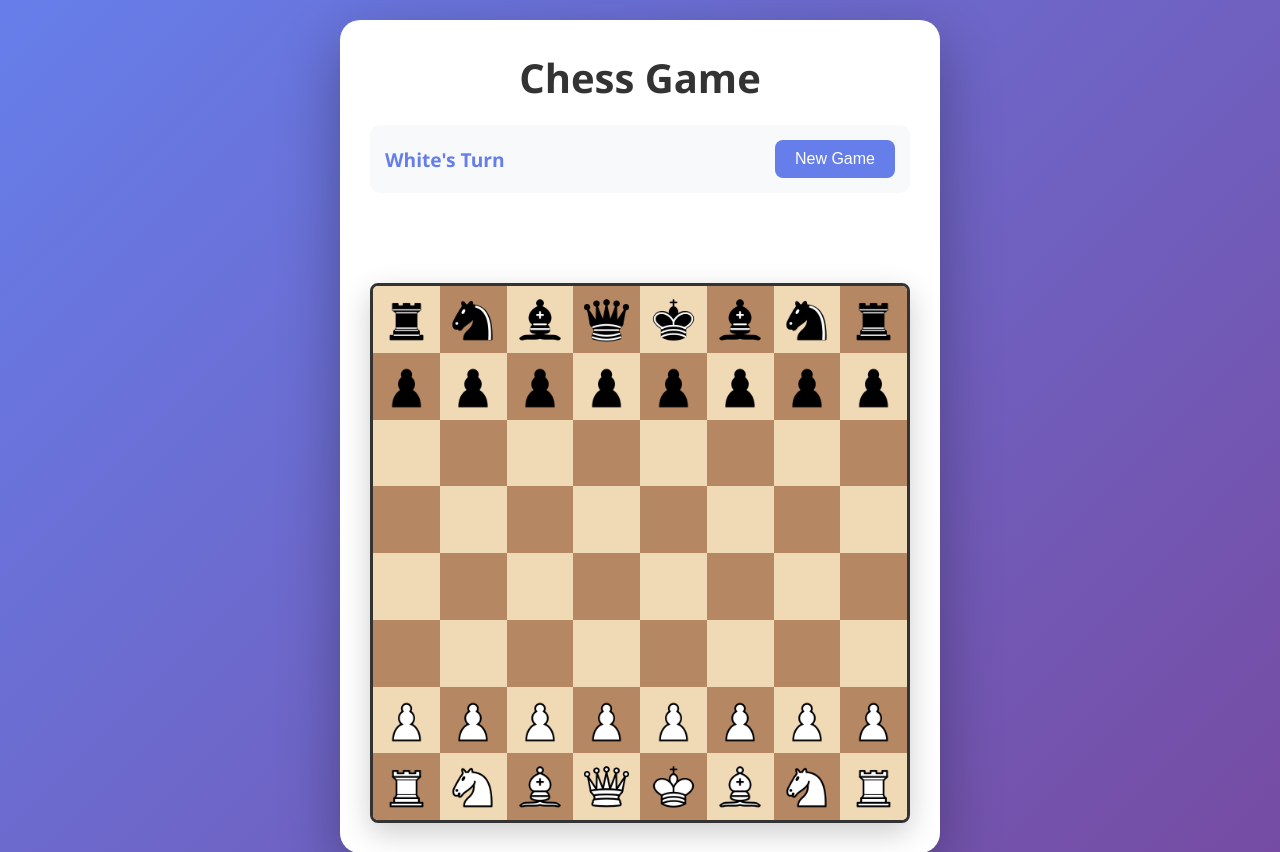
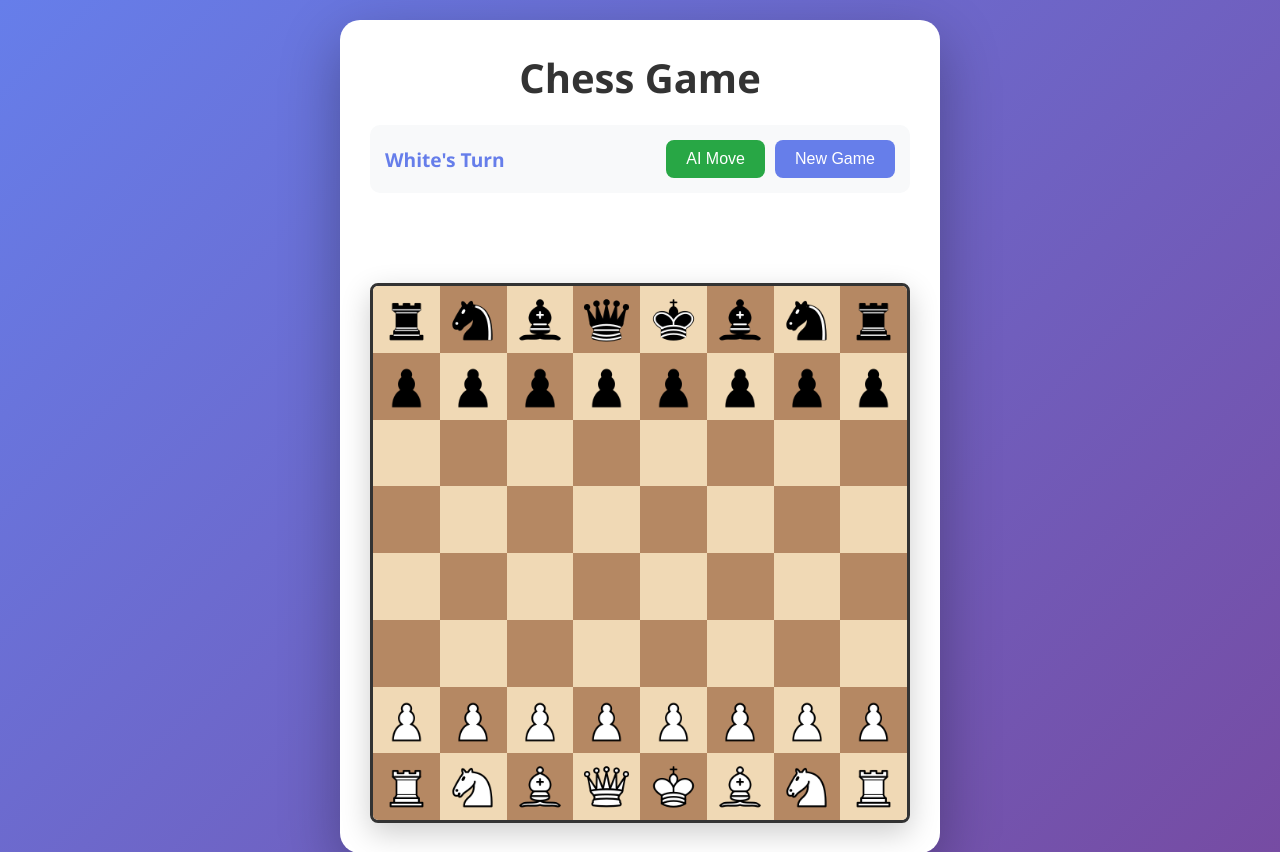
Before and after one commit to manemonymus/chess-game, a Flask app: page / in a window 1280 px wide. Shown: the top 852 px of the page. Run offline with Flask 3, Linux system fonts and the light colour scheme.

Commit message:
Added Lichess cloud AI - works without local installation

```diff
--- a/app.py
+++ b/app.py
@@ -84,6 +84,36 @@ def get_legal_moves():
         'success': True,
         'legal_moves': legal_moves
     })
+@app.route('/ai_move', methods=['POST'])
+def ai_move():
+    """Make an AI move using Lichess cloud API."""
+    game_id = session.get('game_id')
+
+    if not game_id or game_id not in games:
+        return jsonify({'success': False, 'error': 'No active game'})
+
+    data = request.json
+    difficulty = data.get('difficulty', 5)
+
+    game = games[game_id]
+
+    try:
+        move = game.getAIMove(difficulty)
+
+        if not move:
+            return jsonify({'success': False, 'message': 'AI could not find a move'})
+
+        from_row, from_col, to_row, to_col = move
+        success, message = game.makeMove(from_row, from_col, to_row, to_col)
+
+        return jsonify({
+            'success': success,
+            'message': message,
+            'board': game.board.tolist(),
+            'current_turn': game.current_turn
+        })
+    except Exception as e:
+        return jsonify({'success': False, 'message': f'AI error: {str(e)}'})
 
 if __name__ == '__main__':
     app.run(host='0.0.0.0', port=5000)
--- a/chess_game.py
+++ b/chess_game.py
@@ -552,6 +552,101 @@ class ChessGame:
 
         return (True, message)
 
+    def boardToFEN(self):
+        """Convert current board to FEN notation for Stockfish."""
+        fen_rows = []
+        for row in range(8):
+            empty = 0
+            fen_row = ""
+            for col in range(8):
+                piece = self.board[row][col]
+                if piece == '__':
+                    empty += 1
+                else:
+                    if empty > 0:
+                        fen_row += str(empty)
+                        empty = 0
+                    # Convert piece notation: 'wp' -> 'P', 'bp' -> 'p'
+                    piece_char = piece[1]  # Get piece type (p, n, b, r, q, k)
+                    if piece[0] == 'w':
+                        fen_row += piece_char.upper()
+                    else:
+                        fen_row += piece_char.lower()
+            if empty > 0:
+                fen_row += str(empty)
+            fen_rows.append(fen_row)
+
+        fen_board = '/'.join(fen_rows)
+        turn = 'w' if self.current_turn == 'w' else 'b'
+
+        # FEN format: board turn castling en_passant halfmove fullmove
+        return f"{fen_board} {turn} - - 0 1"
+
+    def getAIMove(self, difficulty=1):
+        """
+        Get best move using Lichess cloud API.
+
+        Args:
+            difficulty: 1-8 (1 = easiest, 8 = strongest)
+
+        Returns:
+            (from_row, from_col, to_row, to_col) tuple
+        """
+        import requests
+
+        # Convert board to FEN
+        fen = self.boardToFEN()
+
+        # Call Lichess API
+        try:
+            url = "https://lichess.org/api/cloud-eval"
+            params = {
+                'fen': fen,
+                'multiPv': 1
+            }
+
+            response = requests.get(url, params=params, timeout=5)
+
+            if response.status_code == 200:
+                data = response.json()
+
+                if 'pvs' in data and len(data['pvs']) > 0:
+                    # Get best move from response
+                    best_move = data['pvs'][0]['moves'].split()[0]
+
+                    # Convert UCI format "e2e4" to coordinates
+                    from_col = ord(best_move[0]) - ord('a')
+                    from_row = 8 - int(best_move[1])
+                    to_col = ord(best_move[2]) - ord('a')
+                    to_row = 8 - int(best_move[3])
+
+                    return (from_row, from_col, to_row, to_col)
+
+            # Fallback: return a random legal move
+            return self._getRandomLegalMove()
+
+        except Exception as e:
+            print(f"Lichess API error: {e}")
+            return self._getRandomLegalMove()
+
+    def _getRandomLegalMove(self):
+        """Fallback: get a random legal move."""
+        import random
+
+        legal_moves = []
+        for from_row in range(8):
+            for from_col in range(8):
+                piece = self.board[from_row][from_col]
+                if piece == '__' or piece[0] != self.current_turn:
+                    continue
+
+                moves = self.getLegalMoves(from_row, from_col)
+                for to_row, to_col in moves:
+                    legal_moves.append((from_row, from_col, to_row, to_col))
+
+        if legal_moves:
+            return random.choice(legal_moves)
+        return None
 
 
 if __name__ == "__main__":
--- a/requirements.txt
+++ b/requirements.txt
@@ -2,3 +2,4 @@ Flask==3.0.0
 numpy==1.26.4
 gunicorn==21.2.0
 Werkzeug==3.0.0
+requests==2.31.0
--- a/static/script.js
+++ b/static/script.js
@@ -13,6 +13,9 @@ document.addEventListener('DOMContentLoaded', () => {
             newGame();
         }
     });
+});
+document.getElementById('ai-move-btn').addEventListener('click', () => {
+    makeAIMove();
 });
 
 async function newGame() {
@@ -254,3 +257,48 @@ function clearMessage() {
     messageElement.textContent = '';
     messageElement.className = '';
 }
+async function makeAIMove() {
+    const aiButton = document.getElementById('ai-move-btn');
+    aiButton.disabled = true;
+    aiButton.textContent = 'Thinking...';
+
+    try {
+        const response = await fetch('/ai_move', {
+            method: 'POST',
+            headers: {
+                'Content-Type': 'application/json'
+            },
+            body: JSON.stringify({
+                difficulty: 5  // 0-20: 0 = easiest, 20 = strongest
+            })
+        });
+
+        const data = await response.json();
+
+        if (data.success) {
+            currentBoard = data.board;
+            currentTurn = data.current_turn;
+            renderBoard();
+            updateTurnDisplay();
+
+            if (data.message) {
+                if (data.message.includes('CHECKMATE')) {
+                    showMessage(data.message, 'checkmate');
+                } else if (data.message.includes('CHECK')) {
+                    showMessage(data.message, 'check');
+                } else if (data.message.includes('STALEMATE')) {
+                    showMessage(data.message, 'checkmate');
+                }
+            } else {
+                clearMessage();
+            }
+        } else {
+            showMessage(data.message || 'AI error!', 'error');
+        }
+    } catch (error) {
+        showMessage('Error getting AI move', 'error');
+    } finally {
+        aiButton.disabled = false;
+        aiButton.textContent = 'AI Move';
+    }
+}
--- a/static/style.css
+++ b/static/style.css
@@ -183,3 +183,31 @@ h1 {
         gap: 10px;
     }
 }
+/* AI button styling */
+.button-group {
+    display: flex;
+    gap: 10px;
+}
+
+#ai-move-btn {
+    background: #28a745;
+    color: white;
+    border: none;
+    padding: 10px 20px;
+    border-radius: 8px;
+    font-size: 1em;
+    cursor: pointer;
+    transition: all 0.3s;
+}
+
+#ai-move-btn:hover {
+    background: #218838;
+    transform: translateY(-2px);
+    box-shadow: 0 5px 15px rgba(40, 167, 69, 0.4);
+}
+
+#ai-move-btn:disabled {
+    background: #6c757d;
+    cursor: not-allowed;
+    transform: none;
+}
--- a/templates/index.html
+++ b/templates/index.html
@@ -4,7 +4,7 @@
     <meta charset="UTF-8">
     <meta name="viewport" content="width=device-width, initial-scale=1.0">
     <title>Chess Game</title>
-    <link rel="stylesheet" href="../static/style.css">
+    <link rel="stylesheet" href="{{ url_for('static', filename='style.css') }}">
 </head>
 <body>
     <div class="container">
@@ -12,7 +12,10 @@
 
         <div class="game-info">
             <div id="current-turn">White's Turn</div>
-            <button id="new-game-btn">New Game</button>
+            <div class="button-group">
+                <button id="ai-move-btn">AI Move</button>
+                <button id="new-game-btn">New Game</button>
+            </div>
         </div>
 
         <div id="message"></div>
@@ -20,6 +23,6 @@
         <div id="chess-board"></div>
     </div>
 
-    <script src="../static/script.js"></script>
+    <script src="{{ url_for('static', filename='script.js') }}"></script>
 </body>
 </html>
```
Also changed, not shown: README.md.
